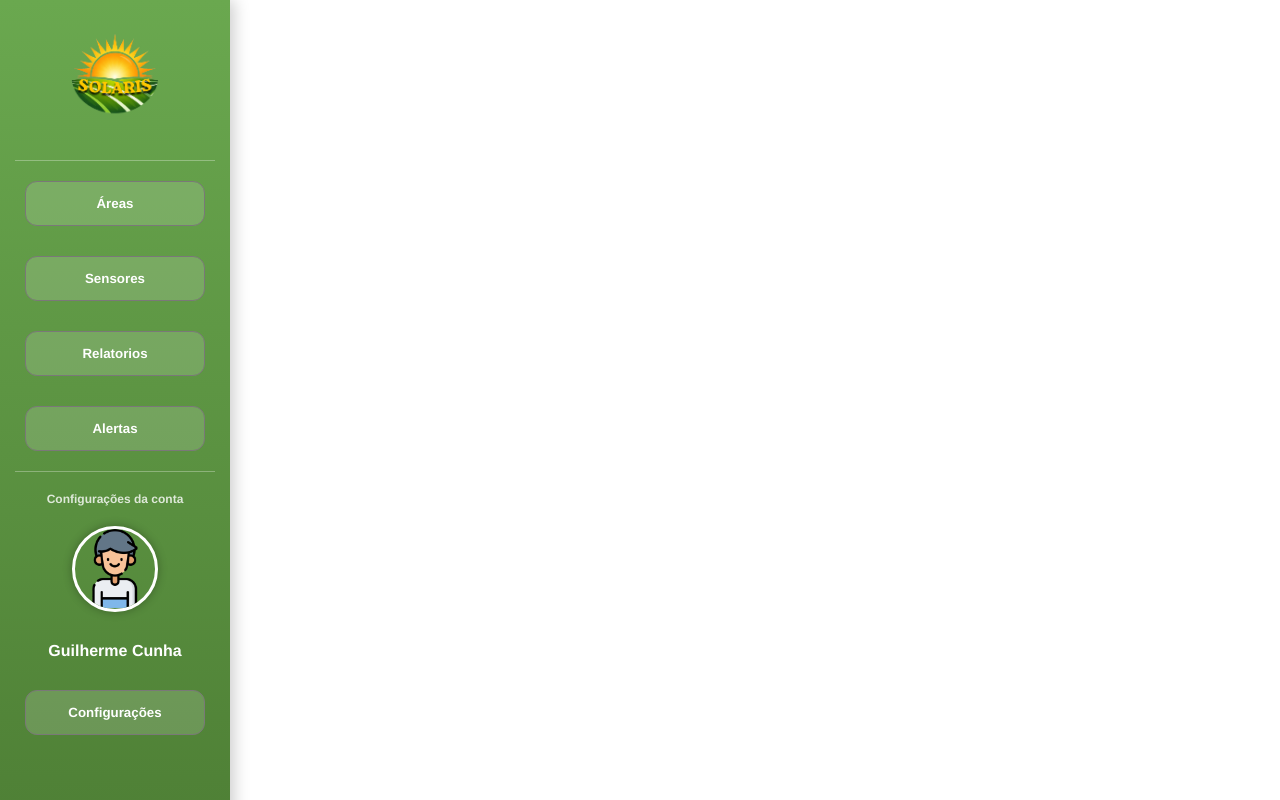
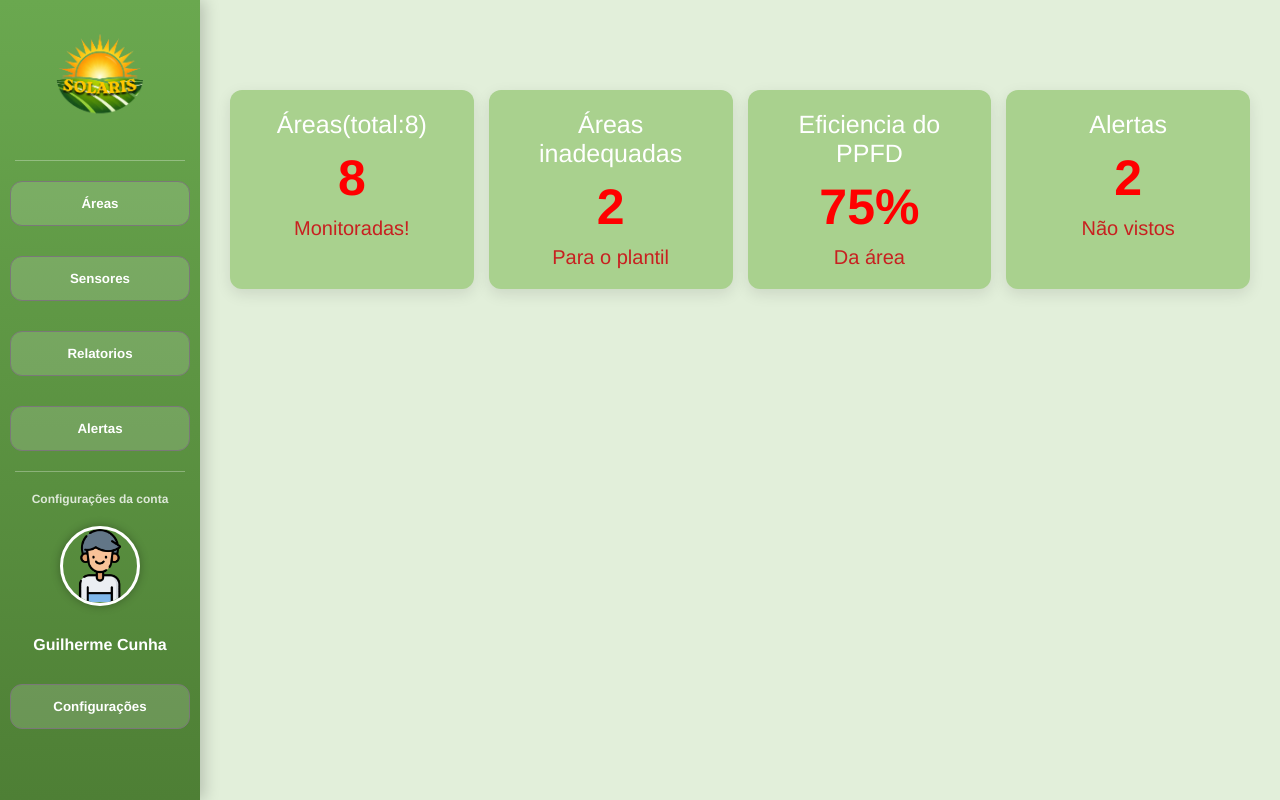
Before and after one commit to YuriVieira13/ProjetoSolaris, a plain HTML site: page Dashboard/index.html in a window 1280 px wide. Drawn offline with nearby package versions, Linux system fonts and the light colour scheme.

Commit message:
Adicionado As KPIS da dashPrincipal

```diff
--- a/Dashboard/index.html
+++ b/Dashboard/index.html
@@ -4,10 +4,11 @@
         <meta charset="UTF-8" />
         <meta name="viewport" content="width=device-width, initial-scale=1.0" />
         <link rel="stylesheet" href="./style.css" />
+        <script src="https://cdn.jsdelivr.net/npm/chart.js"></script>
         <title>Document</title>
     </head>
     <body>
-        <div class="container">
+        <div class="div_container">
             <aside class="sidebar">
                 <img
                     src="./assets/imgs/logo.png"
@@ -35,6 +36,36 @@
                 <h4 class="nomeUsuario">Guilherme Cunha</h4>
                 <button class="btn_sidebar">Configurações</button>
             </aside>
+
+            <div class="main">
+                <section>
+                    <div class="div_cards">
+                        <div class="div_card">
+                            <span>Áreas(total:8)</span>
+                            <h1>8</h1>
+                            <p>Monitoradas!</p>
+                        </div>
+
+                        <div class="div_card">
+                            <span>Áreas inadequadas</span>
+                            <h1>2</h1>
+                            <p>Para o plantil</p>
+                        </div>
+
+                        <div class="div_card">
+                            <span>Eficiencia do PPFD</span>
+                            <h1>75%</h1>
+                            <p>Da área</p>
+                        </div>
+
+                        <div class="div_card">
+                            <span>Alertas</span>
+                            <h1>2</h1>
+                            <p>Não vistos</p>
+                        </div>
+                    </div>
+                </section>
+            </div>
         </div>
     </body>
 </html>
--- a/Dashboard/style.css
+++ b/Dashboard/style.css
@@ -1,7 +1,12 @@
 *{
     margin:0;
     padding: 0;
+    box-sizing: border-box;
     font-family: 'Franklin Gothic Medium', 'Arial Narrow', Arial, sans-serif;
+}
+
+body{
+    background-color: #e2efda;
 }
 
 .sidebar{
@@ -16,7 +21,7 @@
     align-items: center;
     color: white;
     box-shadow: 4px 0 15px rgba(0,0,0,0.2);
-    overflow-y: auto;
+    overflow-x: hidden;
 }
 
 .navbar{
@@ -70,3 +75,44 @@
     font-size: 12px;
     opacity: 0.8;
 }
+
+
+
+.main{
+    margin-left: 200px;
+    padding: 20px;
+
+}
+
+.div_cards{
+    display: grid;
+    grid-template-columns: repeat(4, 1fr);
+    gap: 15px;
+    margin-top: 60px;
+    padding: 10px;
+}
+
+.div_card{
+    background-color: #a9d18e;
+    padding: 15px;
+    border-radius: 12px;
+    box-shadow: 0 5px 15px rgba(0,0,0,0.1);
+    padding: 20px;
+    text-align: center;
+}
+
+.div_card span{
+    font-size: 25px;
+    color: rgb(255, 255, 255);
+}
+
+.div_card h1{
+    color: red;
+    font-size: 50px;
+    margin: 10px 0;
+}
+
+.div_card p{
+    color: rgb(200, 32, 32);
+    font-size: 20px;
+}
```
